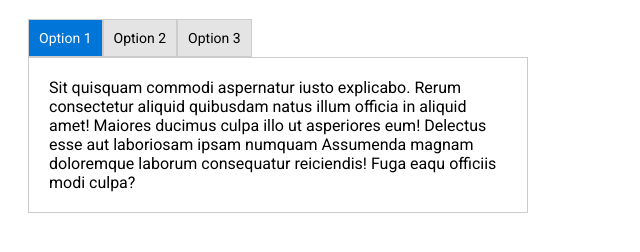
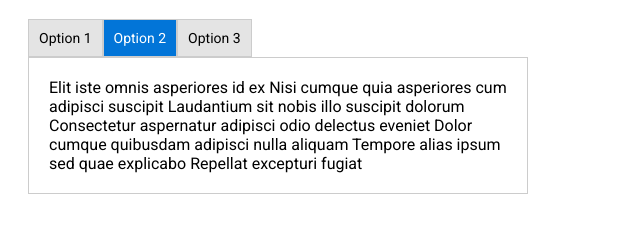
Before and after one commit to moeabdol/jquery-awesome-tabs, a plain HTML site: page index.html in a window 1280 px wide. Both pictures are taken after a click on the element "Option 2". Shown: the part 90-342 px from the top of the page, without its empty margins (0-640 px from the left). Drawn offline with nearby package versions, Linux system fonts and the light colour scheme.

Commit message:
Write jquery code to switch between tabs

```diff
--- a/index.html
+++ b/index.html
@@ -15,27 +15,27 @@
   <h1>JQuery Awesome Tabs</h1>
   <div id="awesome-tabs">
     <div class="tabs-header">
-      <div class="item active">Option 1</div>
-      <div class="item">Option 2</div>
-      <div class="item">Option 3</div>
+      <div class="item active" data-option="1">Option 1</div>
+      <div class="item" data-option="2">Option 2</div>
+      <div class="item" data-option="3">Option 3</div>
     </div>
 
     <div class="tabs-container">
-      <div class="item active">
+      <div class="item active" data-item="1">
         Sit quisquam commodi aspernatur iusto explicabo. Rerum consectetur
         aliquid quibusdam natus illum officia in aliquid amet! Maiores ducimus
         culpa illo ut asperiores eum! Delectus esse aut laboriosam ipsam numquam
         Assumenda magnam doloremque laborum consequatur reiciendis! Fuga eaqu
         officiis modi culpa?
       </div>
-      <div class="item">
+      <div class="item" data-item="2">
         Elit iste omnis asperiores id ex Nisi cumque quia asperiores cum
         adipisci suscipit Laudantium sit nobis illo suscipit dolorum Consectetur
         aspernatur adipisci odio delectus eveniet Dolor cumque quibusdam
         adipisci nulla aliquam Tempore alias ipsum sed quae explicabo Repellat
         excepturi fugiat
       </div>
-      <div class="item">
+      <div class="item" data-item="3">
         Ipsum unde perspiciatis nihil soluta a Eveniet natus iste harum
         necessitatibus laboriosam Voluptates repudiandae molestias aut ducimus
         hic, quidem Magnam dignissimos itaque error amet expedita. Voluptatem
--- a/main.js
+++ b/main.js
@@ -0,0 +1,11 @@
+$(document).ready(function() {
+  $('.tabs-header .item').click(function() {
+    var number = $(this).data('option');
+
+    $('.tabs-header .item').removeClass('active');
+    $(this).addClass('active');
+
+    $('.tabs-container .item').hide();
+    $('.tabs-container .item[data-item="' + number + '"]').show();
+  });
+});
```
